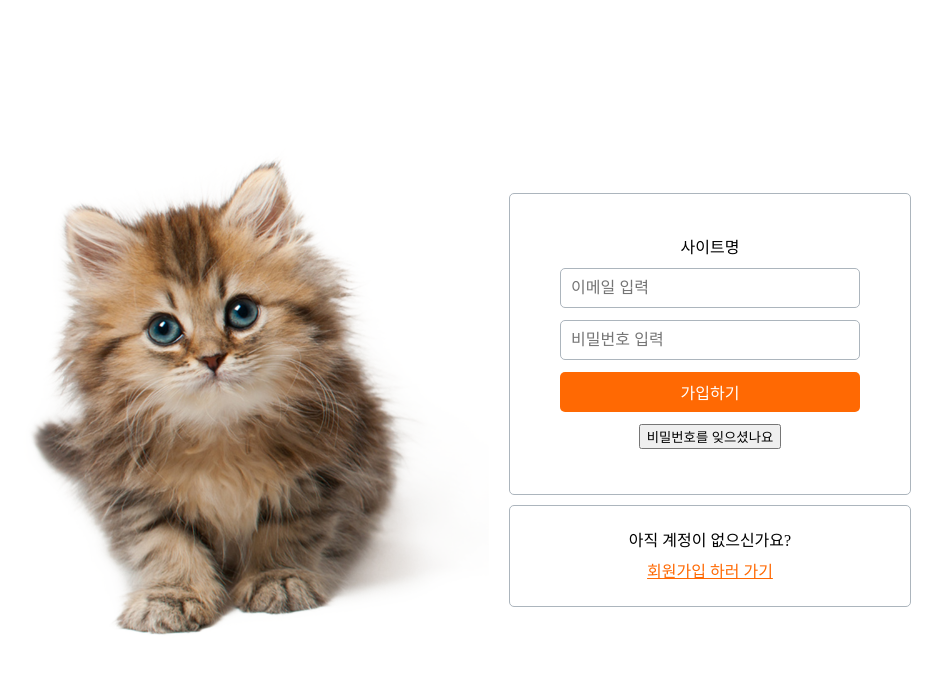
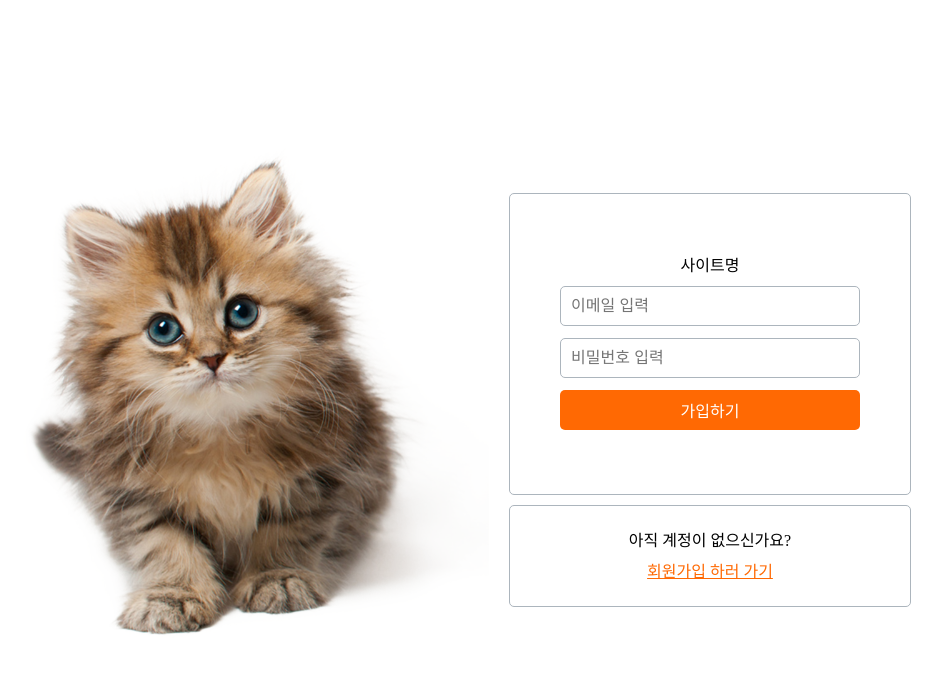
Before and after one commit to parkminjo/news-feed, a React (Vite) app: page /login in a window 1280 px wide. Shown: the top 674 px of the page, without its empty margins (190-1132 px from the left). Built offline with nearby package versions, Linux system fonts and the light colour scheme; no server answers.

Commit message:
feat: 로그인 기능 구현

```diff
--- a/src/components/features/Login/LoginForm.jsx
+++ b/src/components/features/Login/LoginForm.jsx
@@ -1,8 +1,9 @@
+import { useState } from 'react';
+import { Link, useNavigate } from 'react-router-dom';
 import styled from 'styled-components';
+import { supabase } from '../../../services/supabaseClient';
 import { color } from '../../../styles/color';
 import { fontSize } from '../../../styles/fontSize';
-import { useState } from 'react';
-import { Link } from 'react-router-dom';
 
 const LoginForm = () => {
   const [userInfo, setUserInfo] = useState({
@@ -15,11 +16,45 @@ const LoginForm = () => {
     setUserInfo({ ...userInfo, [id]: value });
   };
 
+  const navigate = useNavigate();
+
+  const handleLogin = async (e) => {
+    e.preventDefault();
+
+    /** 예외상황 처리 */
+    if (userInfo.email === '') {
+      alert('이메일을 입력해주세요');
+    }
+    if (userInfo.password === '') {
+      alert('비밀번호를 입력해주세요');
+      return;
+    }
+
+    /** 로그인 정보 확인 */
+    try {
+      const { error } = await supabase.auth.signInWithPassword({
+        email: userInfo.email,
+        password: userInfo.password
+      });
+
+      if (error) {
+        throw error;
+      }
+
+      alert('로그인에 성공하였습니다');
+      navigate('/');
+    } catch (error) {
+      alert(error.message);
+      console.error('로그인 오류가 발생하였습니다', error);
+    }
+  };
+
   /** UI */
   return (
     <StContainer>
       <StCatImg src="../../../../public/img/LoginCat.png" />
       <StWrapper>
+        <form onSubmit={handleLogin}>
           <StLoginWrapper>
             <h2>사이트명</h2>
             <StInput type="email" id="email" placeholder="이메일 입력" value={userInfo.email} onChange={handleChange} />
@@ -31,8 +66,8 @@ const LoginForm = () => {
               onChange={handleChange}
             />
             <StSignButton>가입하기</StSignButton>
-          <button>비밀번호를 잊으셨나요</button>
           </StLoginWrapper>
+        </form>
         <StSignUpWrapper>
           <p style={{ fontSize: `${fontSize.medium}` }}>아직 계정이 없으신가요?</p>
           <Link to={'/signup'} style={{ color: `${color.main}` }}>
```
Lines whose indentation alone changed are shown as unchanged.
